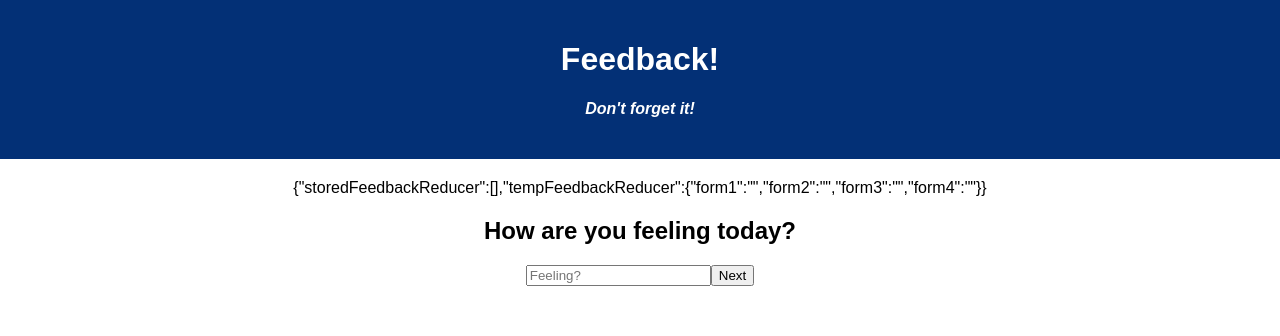
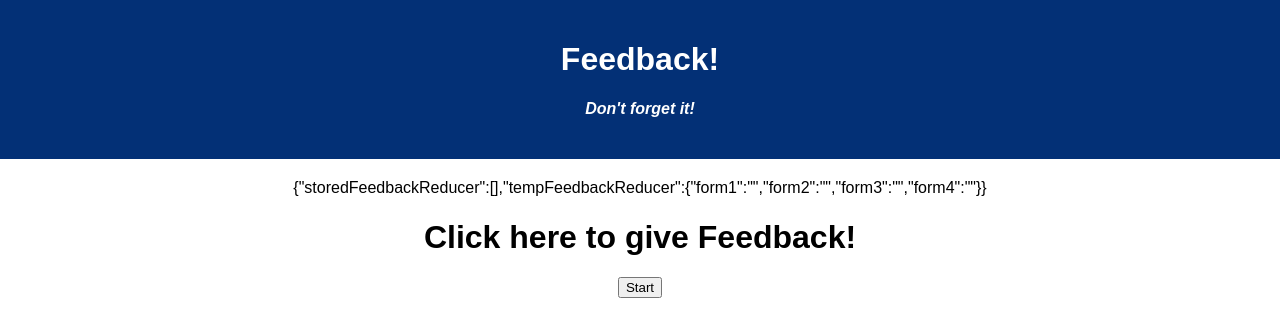
Before and after one commit to AVLynch5/Weekend5-Redux-Feedback, a React (Create React App) app: page /#/ in a window 1280 px wide. Before the commit this address led to /#/Form1. Shown: the top 336 px of the page. Built offline with nearby package versions, Linux system fonts and the light colour scheme.

Commit message:
updated Home.jsx with function handleStart that calls history.push

```diff
--- a/src/components/Home/Home.jsx
+++ b/src/components/Home/Home.jsx
@@ -5,10 +5,15 @@ function Home() {
     //import history
     const history = useHistory();
 
+    //function to call history.push (aka handle route) on click
+    const handleStart = () => {
+        history.push("/Form1")
+    }
+
     return(
         <>
             <h1>Click here to give Feedback!</h1>
-            <button onClick={history.push("/Form1")}>Start</button>
+            <button onClick={handleStart}>Start</button>
         </>
     );
 }
```
